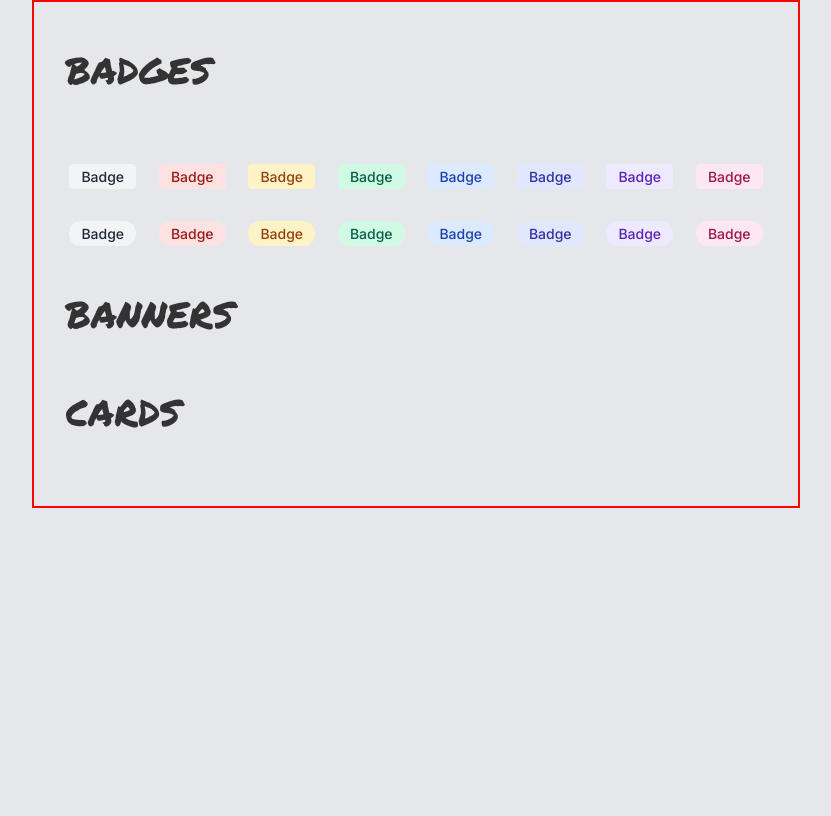
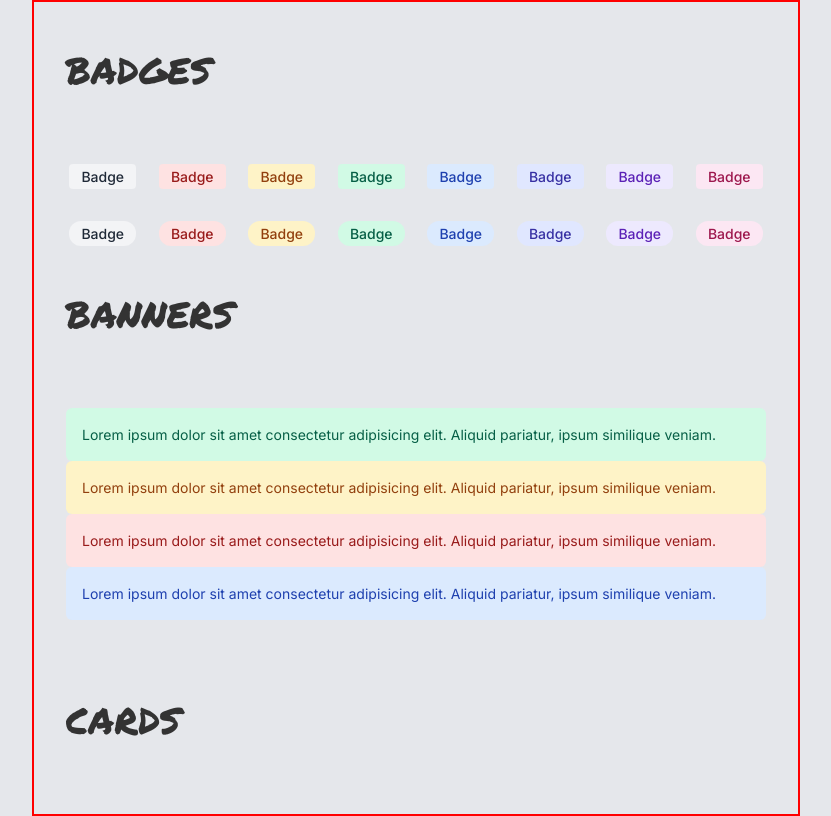
Before and after one commit to BastienWinant/components-library, a React (Vite) app: page / in a window 1280 px wide. Shown: the whole page, without its empty margins (224-1055 px from the left). Built offline with nearby package versions, Linux system fonts and the light colour scheme.

Commit message:
create banner component

```diff
--- a/src/App.jsx
+++ b/src/App.jsx
@@ -1,7 +1,7 @@
-import { useState } from 'react'
 import './App.css'
 
 import Badge from "./components/Badge/Badge"
+import Banner from './components/Banner/Banner'
 
 function App() {
 
@@ -38,6 +38,15 @@ function App() {
         <header>
           <h2>banners</h2>
         </header>
+        <div className="container">
+          <div className="column">
+            <Banner className="body success-light"></Banner>
+            <Banner className="body warning-light"></Banner>
+            <Banner className="body danger-light"></Banner>
+            <Banner className="body primary-light"></Banner>
+          </div>
+          <div className="column"></div>
+        </div>
       </section>
       <section>
         <header>
--- /dev/null
+++ b/src/components/Banner/Banner.css
@@ -0,0 +1,10 @@
+.banner {
+  border-radius: .375em;
+  padding: 1em;
+  /* height: 2em; */
+}
+
+.banner-text {
+  font-size: .875rem;
+  line-height: 1.5;
+}
--- /dev/null
+++ b/src/components/Banner/Banner.jsx
@@ -0,0 +1,11 @@
+import './Banner.css'
+import React from "react"
+import clsx from 'clsx'
+
+export default function Banner({children, className}) {
+  return (
+    <article className={clsx("banner", className)}>
+      <p className="banner-text">Lorem ipsum dolor sit amet consectetur adipisicing elit. Aliquid pariatur, ipsum similique veniam.</p>
+    </article>
+  )
+}
```
